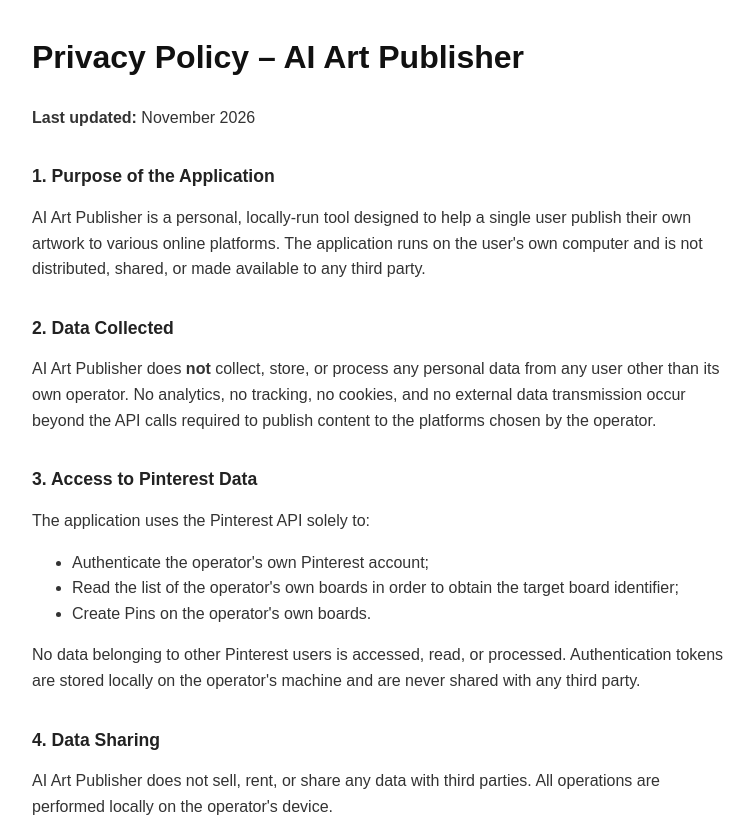
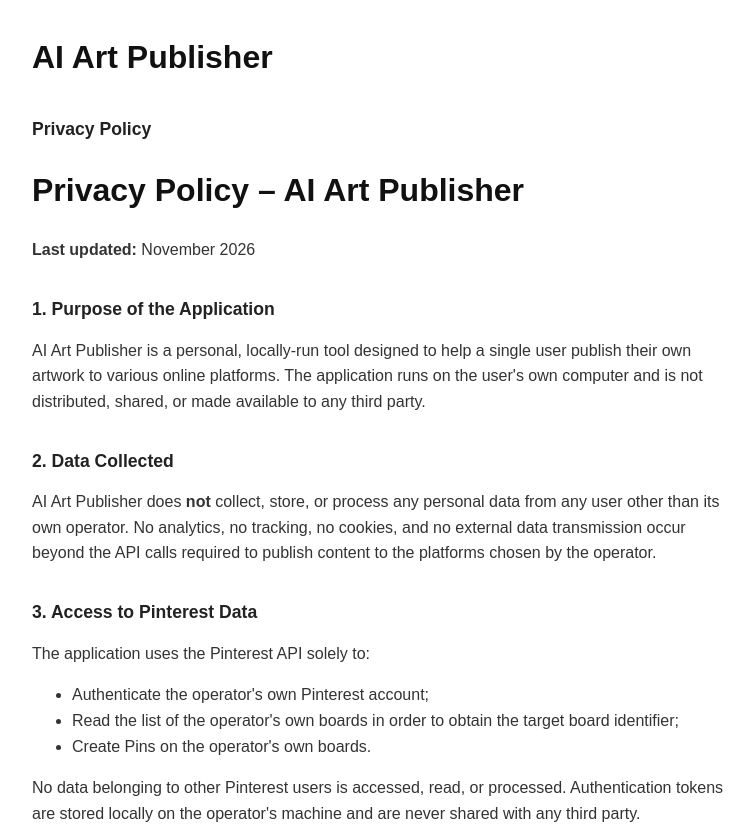
Before and after one commit to lerestesunira/Ai-art-publisher, a plain HTML site: page index.html in a window 1280 px wide. Shown: the top 829 px of the page, without its empty margins (258-1012 px from the left). Drawn offline with Linux system fonts and the light colour scheme.

Commit message:
Add headings for AI Art Publisher and Privacy Policy

```diff
--- a/index.html
+++ b/index.html
@@ -11,6 +11,8 @@
     </style>
 </head>
 <body>
+    <h1>AI Art Publisher</h1>
+    <h2>Privacy Policy</h2>
     <h1>Privacy Policy – AI Art Publisher</h1>
     <p><strong>Last updated:</strong> November 2026</p>
 
```
